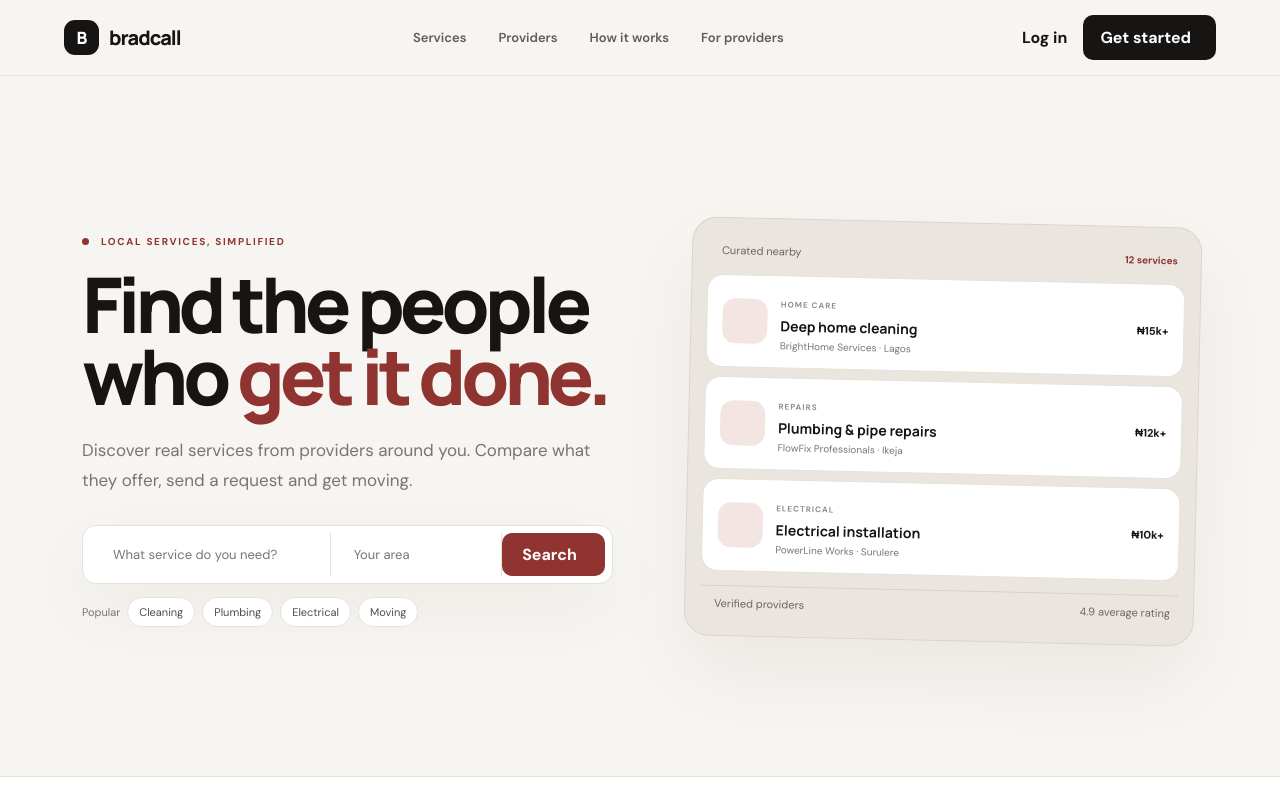
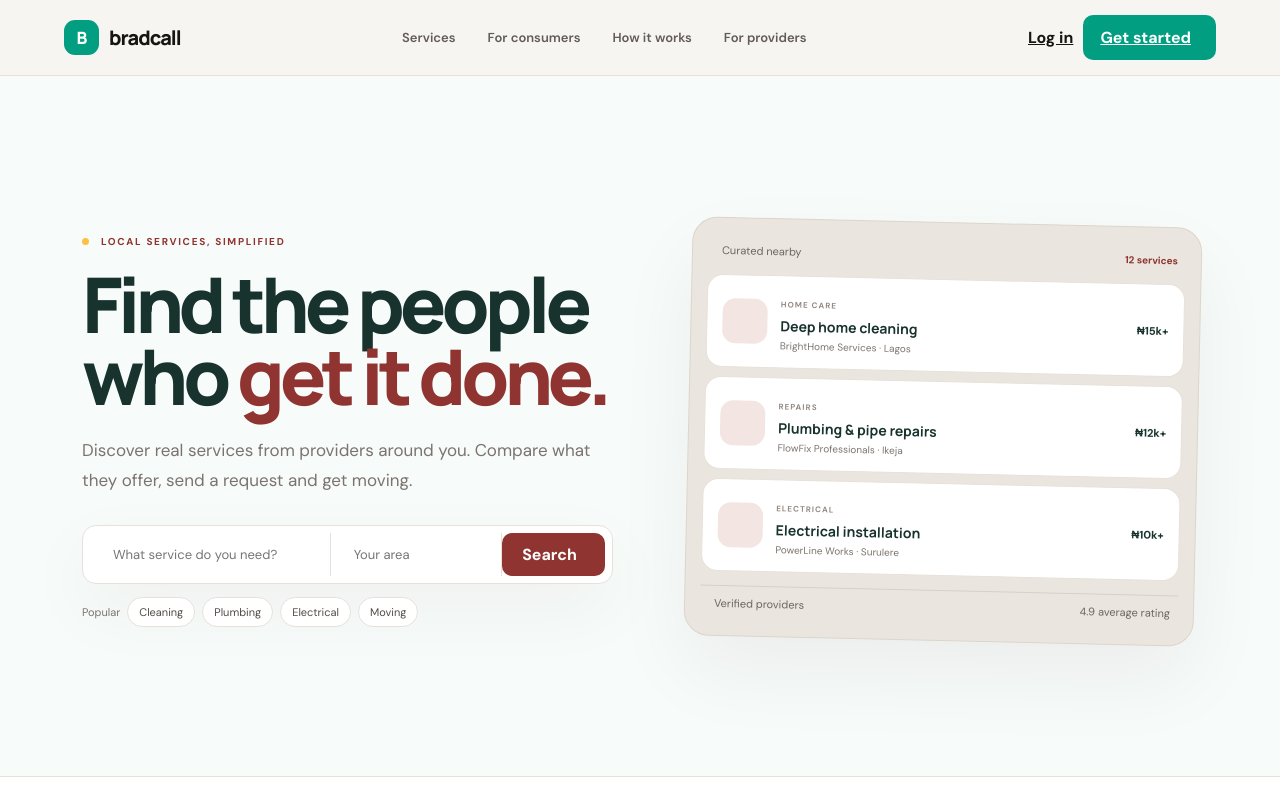
Before and after one commit to Michael-aal/bradcall, a plain HTML site: page index.html in a window 1280 px wide. Shown: the top 800 px of the page. Drawn offline with nearby package versions, Linux system fonts and the light colour scheme.

Commit message:
Connect Bradcall homepage to multi-page marketplace

```diff
--- a/index.html
+++ b/index.html
@@ -1,5 +1,5 @@
-<!doctype html><html lang="en"><head><meta charset="utf-8"><meta name="viewport" content="width=device-width,initial-scale=1"><meta name="description" content="Bradcall connects people with trusted local service providers."><title>Bradcall — Local services, made simple.</title><link rel="preconnect" href="https://fonts.googleapis.com"><link rel="preconnect" href="https://fonts.gstatic.com" crossorigin><link href="https://fonts.googleapis.com/css2?family=DM+Sans:wght@400;500;600;700&family=Manrope:wght@500;600;700;800&display=swap" rel="stylesheet"><link rel="stylesheet" href="bradcall.css"></head><body>
-<header class="topbar"><a class="brand" href="#"><span class="brand-mark">B</span><span>bradcall</span></a><nav><a href="#services">Services</a><a href="#providers">Providers</a><a href="#how">How it works</a><a href="#pricing">For providers</a></nav><div class="actions"><button class="plain" id="login">Log in</button><button class="dark" id="join">Get started <i data-lucide="arrow-up-right"></i></button></div><button class="hamb" id="hamb" aria-label="Open navigation"><i data-lucide="menu"></i></button></header>
+<!doctype html><html lang="en"><head><meta charset="utf-8"><meta name="viewport" content="width=device-width,initial-scale=1"><meta name="description" content="Bradcall connects people with trusted local service providers."><title>Bradcall — Local services, made simple.</title><link rel="preconnect" href="https://fonts.googleapis.com"><link rel="preconnect" href="https://fonts.gstatic.com" crossorigin><link href="https://fonts.googleapis.com/css2?family=DM+Sans:wght@400;500;600;700&family=Manrope:wght@500;600;700;800&display=swap" rel="stylesheet"><link rel="stylesheet" href="bradcall.css"><link rel="stylesheet" href="marketplace.css"></head><body>
+<header class="topbar"><a class="brand" href="index.html"><span class="brand-mark">B</span><span>bradcall</span></a><nav><a href="services.html">Services</a><a href="consumer.html">For consumers</a><a href="#how">How it works</a><a href="provider.html">For providers</a></nav><div class="actions"><a class="plain" id="login" href="login.html">Log in</a><a class="dark" id="join" href="register.html">Get started <i data-lucide="arrow-up-right"></i></a></div><button class="hamb" id="hamb" aria-label="Open navigation"><i data-lucide="menu"></i></button></header>
 <main>
 <section class="hero"><div class="hero-copy"><div class="eyebrow"><span></span> LOCAL SERVICES, SIMPLIFIED</div><h1>Find the people<br>who <em>get it done.</em></h1><p>Discover real services from providers around you. Compare what they offer, send a request and get moving.</p><div class="search"><label><i data-lucide="search"></i><input id="q" placeholder="What service do you need?"></label><label><i data-lucide="map-pin"></i><input id="loc" placeholder="Your area"></label><button id="find">Search <i data-lucide="arrow-right"></i></button></div><div class="quick"><span>Popular</span><button data-q="Cleaning">Cleaning</button><button data-q="Plumbing">Plumbing</button><button data-q="Electrical">Electrical</button><button data-q="Moving">Moving</button></div></div>
 <div class="hero-visual"><div class="visual-top"><span><i data-lucide="sparkles"></i> Curated nearby</span><b>12 services</b></div><div class="service-stack"><article><div class="service-icon"><i data-lucide="sparkles"></i></div><div><small>HOME CARE</small><h3>Deep home cleaning</h3><p>BrightHome Services · Lagos</p></div><strong>₦15k+</strong></article><article><div class="service-icon"><i data-lucide="wrench"></i></div><div><small>REPAIRS</small><h3>Plumbing & pipe repairs</h3><p>FlowFix Professionals · Ikeja</p></div><strong>₦12k+</strong></article><article><div class="service-icon"><i data-lucide="zap"></i></div><div><small>ELECTRICAL</small><h3>Electrical installation</h3><p>PowerLine Works · Surulere</p></div><strong>₦10k+</strong></article></div><div class="visual-bottom"><span><i data-lucide="shield-check"></i> Verified providers</span><span><i data-lucide="star"></i> 4.9 average rating</span></div></div></section>
```
